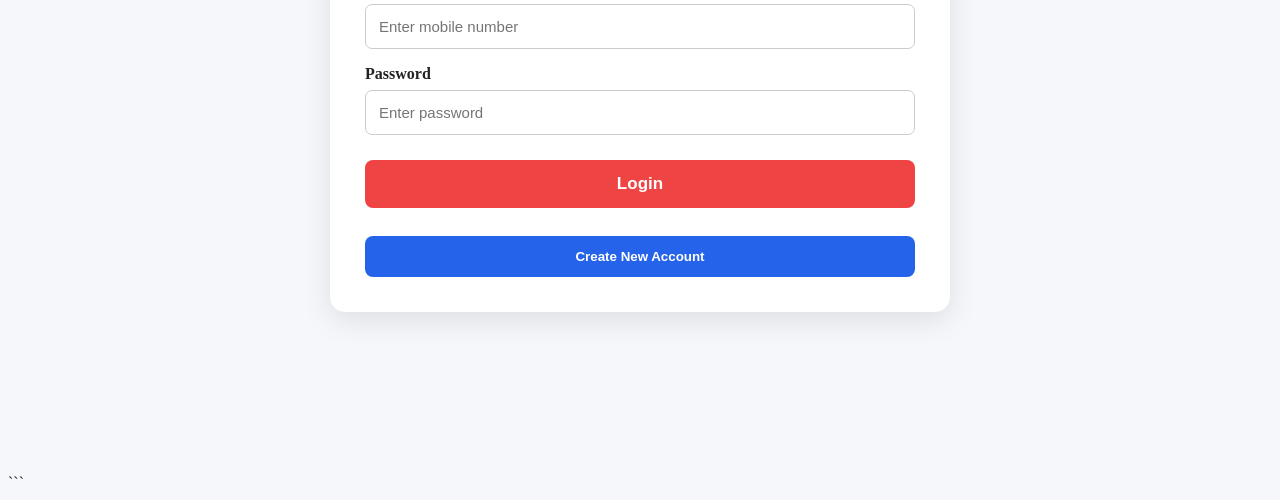
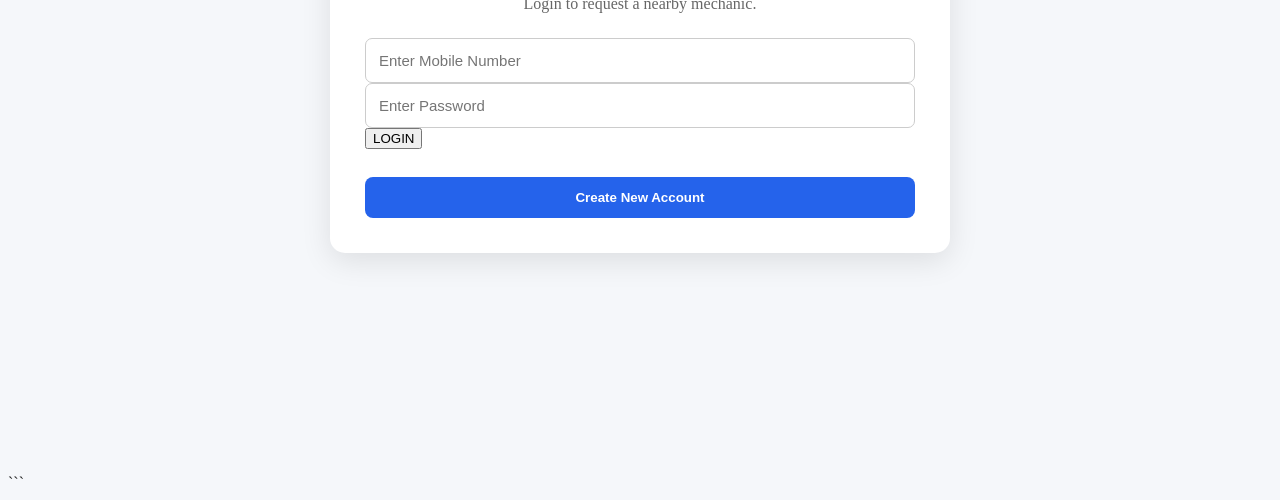
Before and after one commit to tnarasimhar688-eng/Garage-Dost, a plain HTML site: page customer-login.html in a window 1280 px wide. Shown: the part 462-962 px from the top of the page. Drawn offline with Linux system fonts and the light colour scheme.

Commit message:
Update customer-login.html

```diff
--- a/customer-login.html
+++ b/customer-login.html
@@ -35,31 +35,26 @@
         </p>
 
 
-        <form onsubmit="customerLogin(event)">
-
-            <label>Mobile Number</label>
+       <form onsubmit="loginCustomer(event)">
 
     <input
         type="tel"
-                id="customerPhone"
-                placeholder="Enter mobile number"
-                maxlength="10"
+        id="phone"
+        placeholder="Enter Mobile Number"
         required
     >
 
-
-            <label>Password</label>
-
     <input
         type="password"
-                placeholder="Enter password"
+        id="password"
+        placeholder="Enter Password"
         required
     >
 
+    <button type="submit">
+        LOGIN
+    </button>
 
-            <button class="form-button">
-                Login
-            </button>
 
         </form>
 
@@ -76,8 +71,6 @@
 
 </main>
 
-
-<script>
 
 <script>
 async function loginCustomer(event) {
```
Lines whose indentation alone changed are shown as unchanged.
